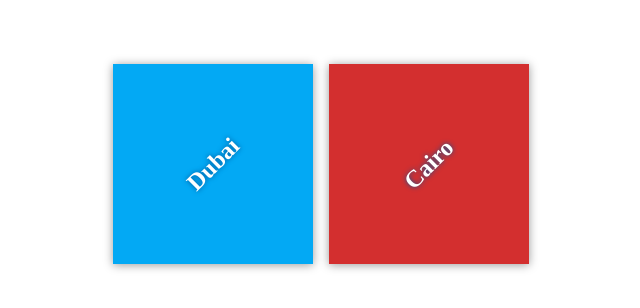
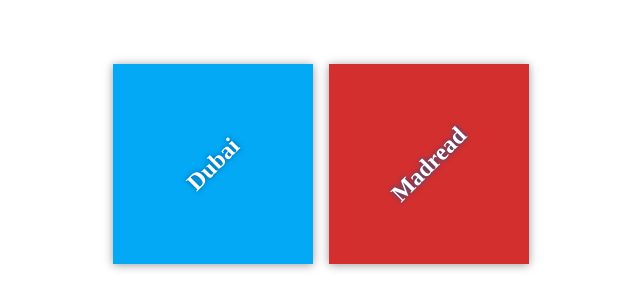
Before and after one commit to Shaymaa-Serag/my-travel-plans, a plain HTML site: page index.html in a window 1280 px wide. Shown: the part 236-544 px from the top of the page, 319-959 px from the left. Drawn offline with Linux system fonts and the light colour scheme; files that its build step writes are made by us from their sources.

Commit message:
Update my destinations

```diff
--- a/index.html
+++ b/index.html
@@ -15,7 +15,7 @@
             </div>
 
             <div class="destination" id="paris">
-                <h2>Cairo</h2>
+                <h2>Madread</h2>
             </div>
         </div>
     </div>
```
